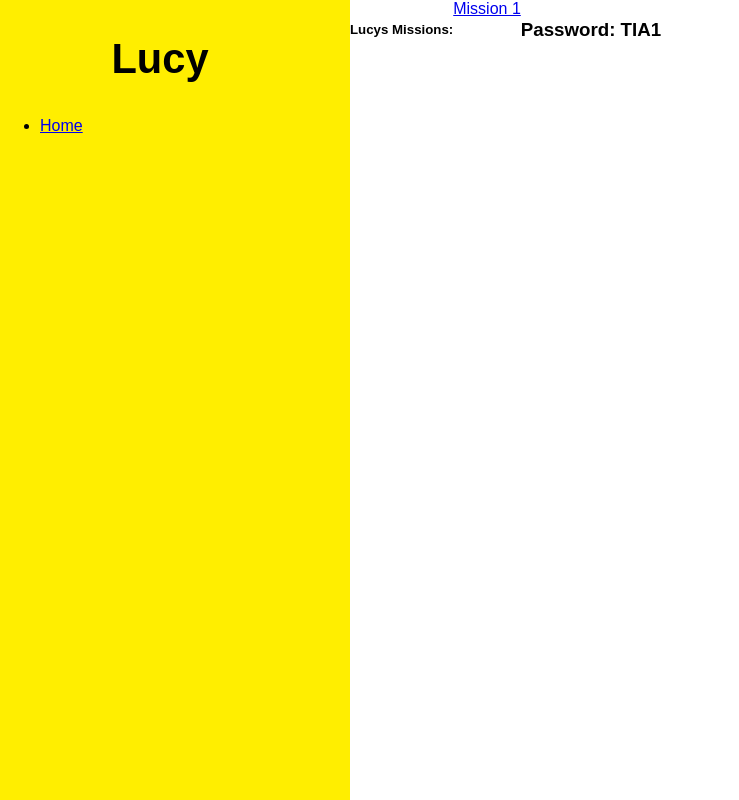
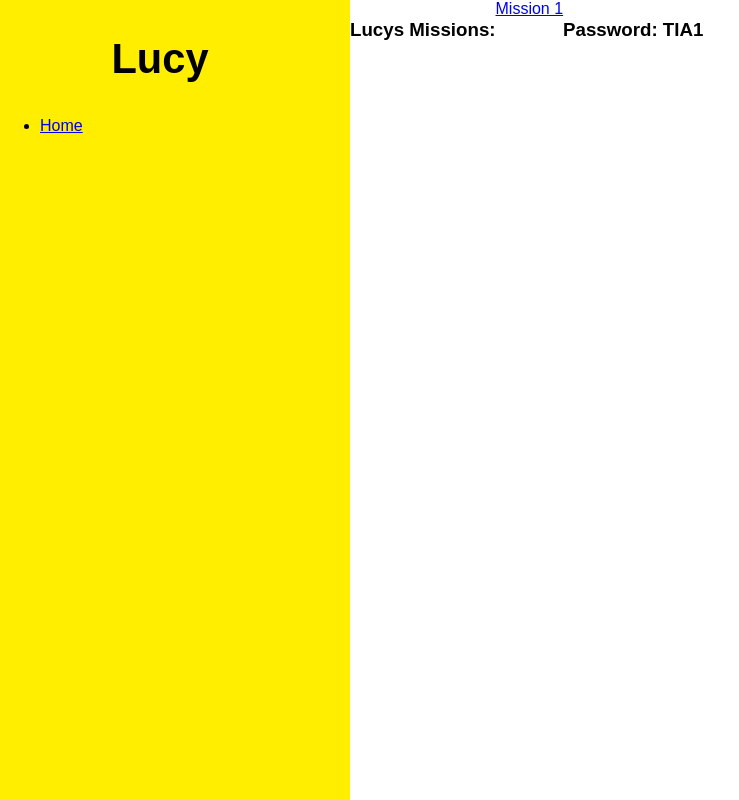
Before and after one commit to wgt66487/TIA, a plain HTML site: page lucy.html in a window 1280 px wide. Shown: the top 800 px of the page, without its empty margins (0-739 px from the left). Drawn offline with Linux system fonts and the light colour scheme.

Commit message:
Update lucy.html

```diff
--- a/lucy.html
+++ b/lucy.html
@@ -19,7 +19,7 @@
   </ul>
     </div>
 
- <h5>Lucys Missions:</h5>
+ <h3>Lucys Missions:</h3>
  <a href="Mission 1.docx">Mission 1</a>
  <h3>Password: TIA1</h3>
  </div>
```
